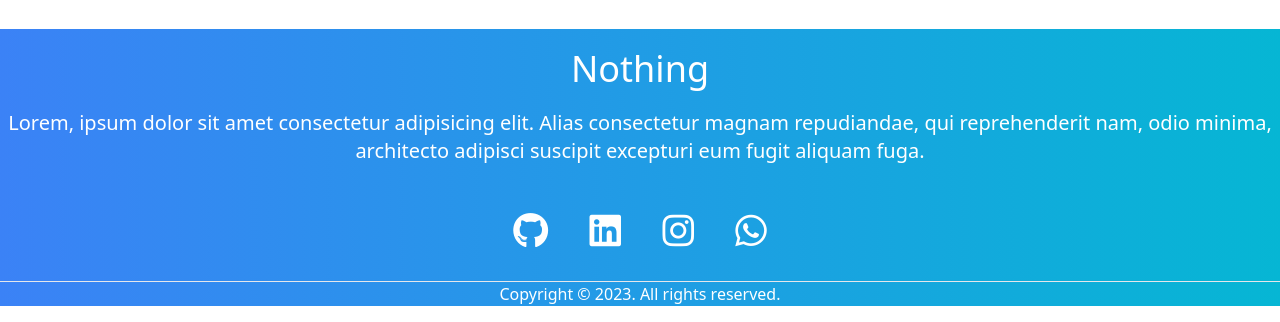
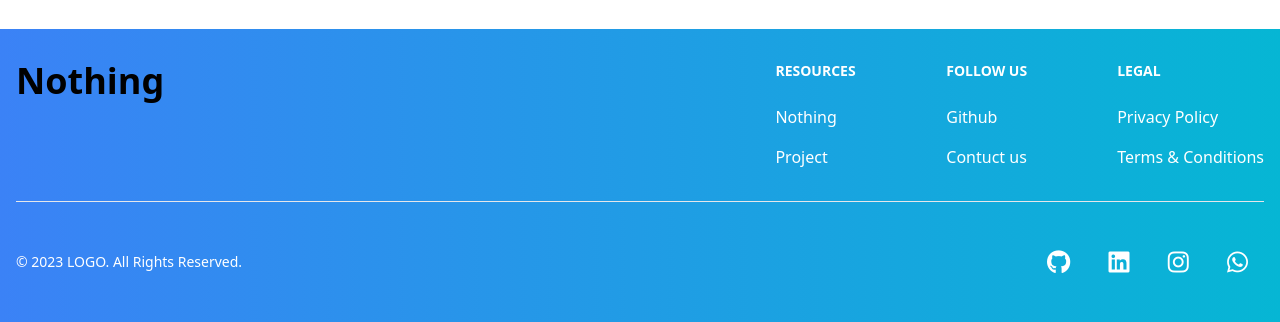
Before and after one commit to indrojit22996/My-Portfolio-Tailwind-, a plain HTML site: page index.html in a window 1280 px wide. Shown: the part 4361-4683 px from the top of the page. Drawn offline with Linux system fonts and the light colour scheme.

Commit message:
Update Footer section

```diff
--- a/index.html
+++ b/index.html
@@ -604,19 +604,57 @@
 
     <!-- Footer -->
     <footer class="bg-gradient-to-r from-blue-500 to-cyan-500">
-      <div class="animate-fade-up animate-delay-1000">
-        <a href="#hero"
-          ><div class="text-center text-4xl p-5 text-white">Nothing</div></a
-        >
-        <div class="text-center text-xl text-white">
-          <p>
-            Lorem, ipsum dolor sit amet consectetur adipisicing elit. Alias
-            consectetur magnam repudiandae, qui reprehenderit nam, odio minima,
-            architecto adipisci suscipit excepturi eum fugit aliquam fuga.
-          </p>
+      <div class="mx-auto w-full max-w-screen-xl p-4 py-6 lg:py-8">
+          <div class="md:flex md:justify-between">
+            <div class="mb-6 md:mb-0">
+                <a href="#hero" class="flex items-center">
+
+                    <span class="self-center text-4xl font-semibold whitespace-nowrap dark:text-white">Nothing</span>
+                </a>
+            </div>
+            <div class="grid grid-cols-2 gap-8 sm:gap-6 sm:grid-cols-3">
+                <div>
+                    <h2 class="mb-6 text-sm font-semibold uppercase text-white">Resources</h2>
+                    <ul class="text-white font-medium">
+                        <li class="mb-4">
+                            <a href="#hero" class="hover:underline">Nothing</a>
+                        </li>
+                        <li>
+                            <a href="#Project" class="hover:underline">Project</a>
+                        </li>
+                    </ul>
+                </div>
+                <div>
+                    <h2 class="mb-6 text-sm font-semibold uppercase text-white">Follow us</h2>
+                    <ul class="text-white font-medium">
+                        <li class="mb-4">
+                            <a href="https://github.com/indrojit22996" class="hover:underline ">Github</a>
+                        </li>
+                        <li>
+                            <a href="#contact-me" class="hover:underline">Contuct us</a>
+                        </li>
+                    </ul>
+                </div>
+                <div>
+                    <h2 class="mb-6 text-sm font-semibold uppercase text-white">Legal</h2>
+                    <ul class="text-white font-medium">
+                        <li class="mb-4">
+                            <a href="#" class="hover:underline">Privacy Policy</a>
+                        </li>
+                        <li>
+                            <a href="#" class="hover:underline">Terms &amp; Conditions</a>
+                        </li>
+                    </ul>
+                </div>
+            </div>
         </div>
+        <hr class="my-6 border-gray-200 sm:mx-auto lg:my-8" />
+        <div class="sm:flex sm:items-center sm:justify-between">
+            <span class="text-sm text-white sm:text-center">© 2023 <a href="#hero" class="hover:underline">LOGO</a>. All Rights Reserved.
+            </span>
+            <div class="flex mt-4 space-x-5 sm:justify-center sm:mt-0">
 
-        <div class="text-center text-white text-4xl mt-4 p-4">
+        <div class="text-center text-white text-2xl">
           <a href="https://github.com/indrojit22996" class="hover:text-black"
             ><i class="fa-brands fa-github m-4"></i
           ></a>
@@ -636,11 +674,9 @@
             ><i class="fa-brands fa-whatsapp m-4"></i
           ></a>
         </div>
+            </div>
+        </div>
       </div>
-      <hr />
-      <p class="text-center text-white">
-        Copyright © 2023. All rights reserved.
-      </p>
     </footer>
 
     <script src="script.js"></script>
```
Also changed, not shown: style.css.
